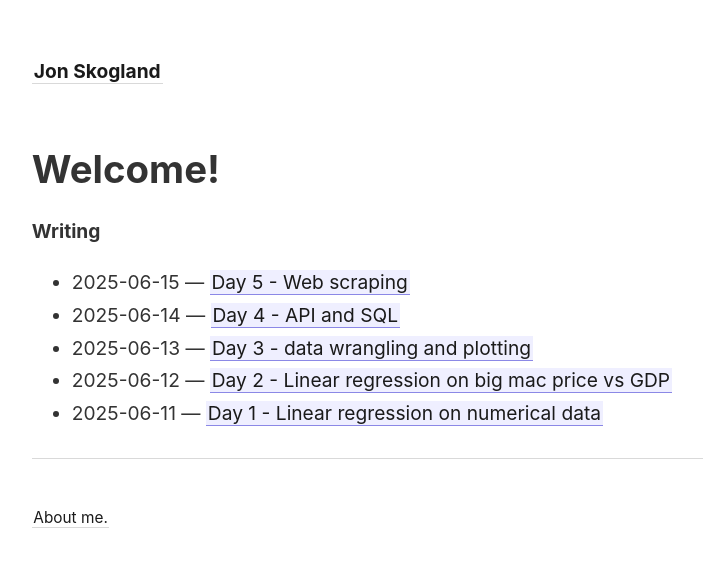
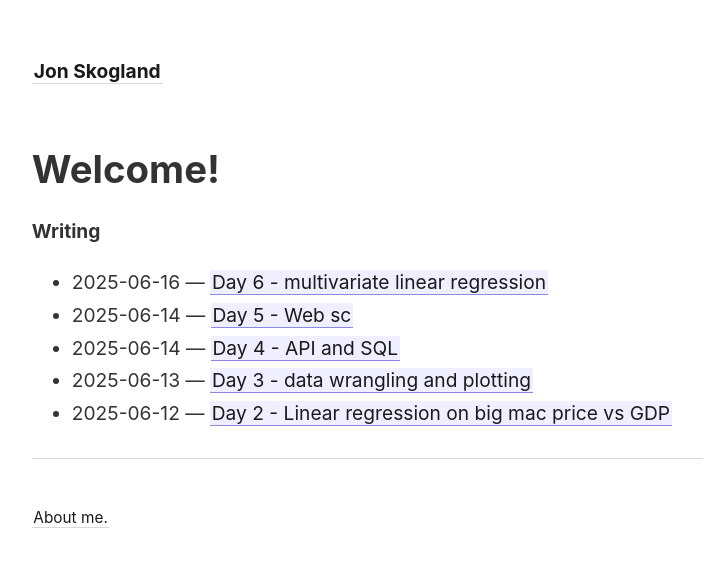
Before and after one commit to JonSkogland/lokopu.github.io, a Jekyll site: the page built from _pages/index.md, in a window 1280 px wide. Shown: the top 567 px of the page, without its empty margins (45-748 px from the left). Built offline with Jekyll 4.4.1, drawn with Linux system fonts in a browser that asks for light colours.

Commit message:
vault backup: 2025-06-16 15:29:21

```diff
--- a/_notes/Day 5 - Web scraping.md
+++ b/_notes/Day 5 - Web scraping.md
@@ -1,6 +1,6 @@
 ---
-title: Day 5 - Web scraping
-date: 2025-06-15
+title: Day 5 - Web sc
+date: 2025-06-14
 ---
 Today I wanted to try my hand at web scraping to improve my data fetching skills.
 
```
Also changed, not shown: _notes/.obsidian/workspace.json (+19 -4 lines), _notes/Day 6 - Multivariate Linear regression.md (added, +17 -0 lines).
